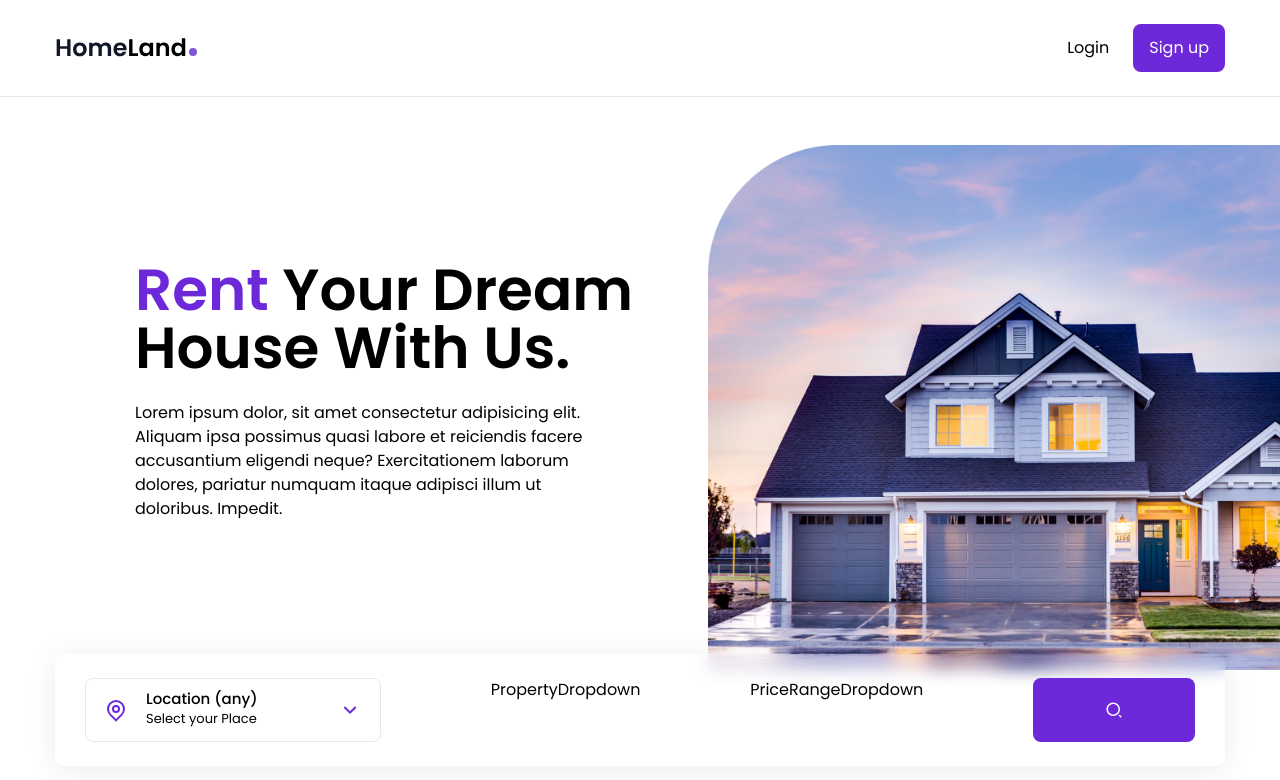
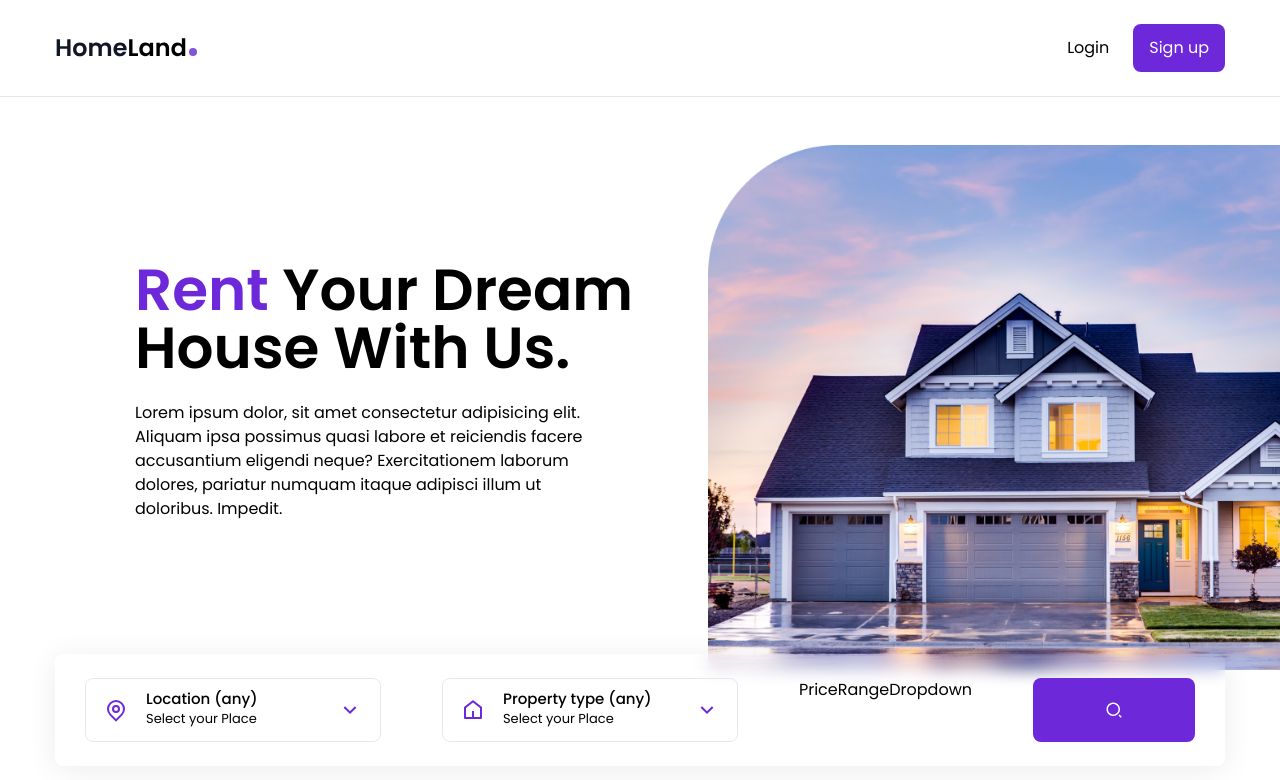
Before and after one commit to shahriyarhosen/T-B-client, a React (Create React App) app: page / in a window 1280 px wide. Shown: the top 780 px of the page. Built offline with nearby package versions, Linux system fonts and the light colour scheme.

Commit message:
Property Dropdown

```diff
--- a/src/components/HouseContext.js
+++ b/src/components/HouseContext.js
@@ -27,6 +27,18 @@
     setCountries(uniqueCountries);
   }, [houses]);
 
+  // return all Properties
+  useEffect(() => {
+    const allProperties = houses.map((house) => {
+      return house.type;
+    });
+    // remove duplication
+    const uniqueProperties = ["Location (any)", ...new Set(allProperties)];
+;
+    // set Countries
+    setProperties(uniqueProperties);
+  }, [houses]);
+
   return (
     <HouseContext.Provider
       value={{
--- a/src/components/PropertyDropdown.js
+++ b/src/components/PropertyDropdown.js
@@ -1,7 +1,55 @@
-import React from 'react';
+import React, { useContext, useState } from "react";
+
+// import icons
+import { RiHome5Line, RiArrowDownSLine, RiArrowUpSLine } from "react-icons/ri";
+
+// import headless ui
+import { Menu } from "@headlessui/react";
+
+// import house context
+import { HouseContext } from "./HouseContext";
 
 const PropertyDropdown = () => {
-  return <div>PropertyDropdown</div>;
+  const { property, setProperty, properties } = useContext(HouseContext);
+
+  const [isOpen, setIsOpen] = useState(false);
+
+  return (
+    <Menu as="div" className=" dropdown relative">
+      <Menu.Button
+        onClick={() => setIsOpen(!isOpen)}
+        className="dropdown-btn w-full text-left "
+      >
+        <RiHome5Line className="dropdown-icon-primary" />
+        <div>
+          <div className="text-[15px] font-medium leading-tight">
+            {property}
+          </div>
+          <div className="text-[13px]">Select your Place</div>
+        </div>
+        {isOpen ? (
+          <RiArrowUpSLine className="dropdown-icon-secondary" />
+        ) : (
+          <RiArrowDownSLine className="dropdown-icon-secondary" />
+        )}
+      </Menu.Button>
+
+      <Menu.Items className="dropdown-menu">
+        {properties.map((property, index) => {
+          return (
+            <Menu.Item
+              as="li"
+              key={index}
+              onClick={() => setProperty(property)}
+              className="cursor-pointer hover:text-violet-700 transition"
+            >
+              {property}
+            </Menu.Item>
+          );
+        })}
+      </Menu.Items>
+    </Menu>
+  );
 };
 
 export default PropertyDropdown;
```
